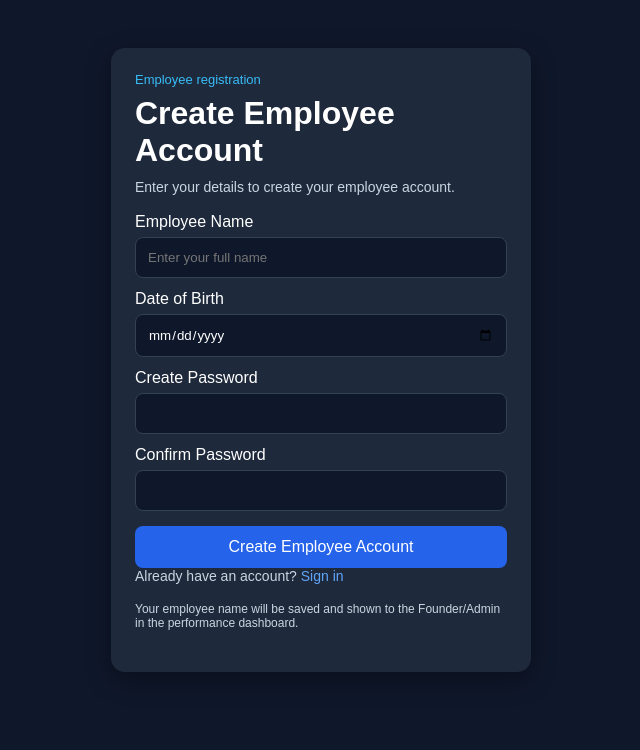
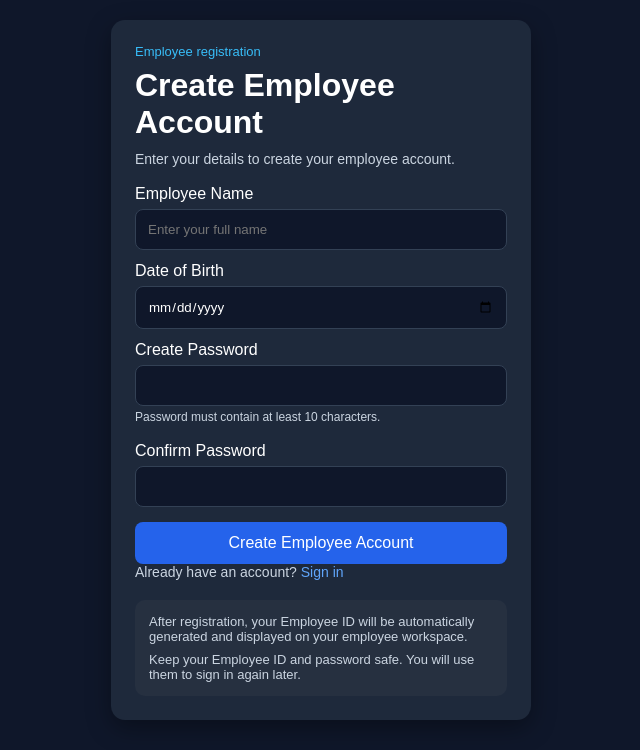
Before and after one commit to asrn131620-del/Employee--data-entry-portals, a Python web app: template templates/register.html in a window 1280 px wide. Shown: the part 50-800 px from the top of the page, without its empty margins (319-959 px from the left). Run offline with Jinja, Linux system fonts and the light colour scheme; the template is opened without the code that fills it, so the values that code supplies are empty.

Commit message:
Update register.html

```diff
--- a/templates/register.html
+++ b/templates/register.html
@@ -18,6 +18,7 @@
 </head>
 
 <body>
+
 
 <div class="header">
 
@@ -66,6 +67,8 @@
             method="post"
             autocomplete="off"
         >
+
+            <!-- CSRF -->
 
             <input
                 type="hidden"
@@ -117,6 +120,13 @@
                 autocomplete="new-password"
             >
 
+            <p
+                class="muted"
+                style="font-size:12px;margin-top:4px;"
+            >
+                Password must contain at least 10 characters.
+            </p>
+
 
             <!-- Confirm Password -->
 
@@ -133,9 +143,11 @@
             >
 
 
+            <!-- Submit -->
+
             <button
                 type="submit"
-                style="width:100%; margin-top:15px;"
+                style="width:100%;margin-top:15px;"
             >
                 Create Employee Account
             </button>
@@ -143,29 +155,59 @@
         </form>
 
 
+        <!-- Login -->
+
         <p class="muted">
 
             Already have an account?
 
-            <a href="/login">
+            <a href="{{ url_for('login') }}">
                 Sign in
             </a>
 
         </p>
 
 
-        <p
-            class="muted"
-            style="font-size:12px;"
+        <!-- Information -->
+
+        <div
+            style="
+                margin-top:20px;
+                padding:14px;
+                border-radius:10px;
+                background:rgba(127,127,127,0.08);
+            "
         >
-            Your employee name will be saved and shown to the
-            Founder/Admin in the performance dashboard.
-        </p>
+
+            <p
+                class="muted"
+                style="margin:0;font-size:13px;"
+            >
+
+                After registration, your Employee ID will be
+                automatically generated and displayed on your
+                employee workspace.
+
+            </p>
+
+            <p
+                class="muted"
+                style="margin:8px 0 0;font-size:13px;"
+            >
+
+                Keep your Employee ID and password safe.
+                You will use them to sign in again later.
+
+            </p>
+
+        </div>
+
 
     </div>
 
 </div>
 
+
 </body>
 
 </html>
```
